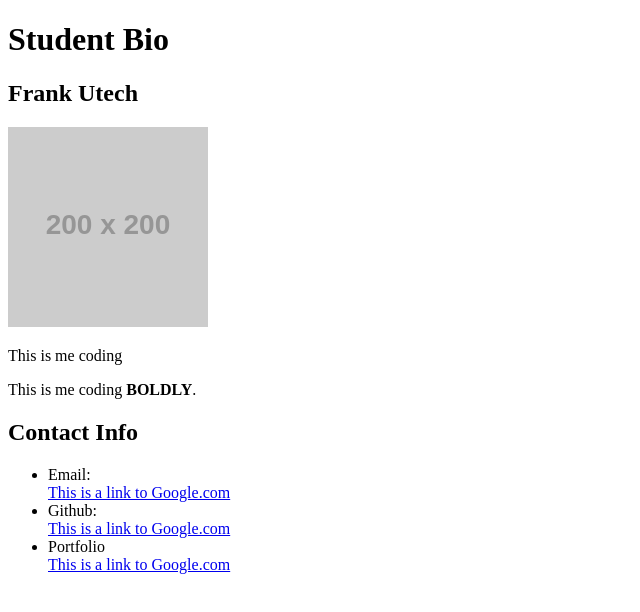
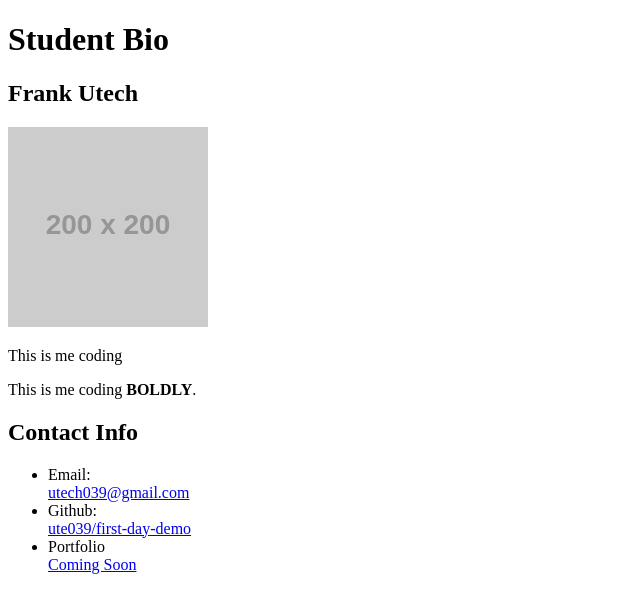
Before and after one commit to ute039/first-day-demo, a plain HTML site: page index.html in a window 1280 px wide. Shown: the whole page, without its empty margins (0-640 px from the left). Drawn offline with Linux system fonts and the light colour scheme; placeholder pictures from the web are drawn by us.

Commit message:
First draft

```diff
--- a/index.html
+++ b/index.html
@@ -26,9 +26,9 @@
 
        <!-- Unordered list -->
        <ul>
-        <li>Email:</li> <a href="utech039@gmail.com">This is a link to Google.com</a>
-        <li>Github:</li> <a href="https://github.com/ute039/first-day-demo">This is a link to Google.com</a>
-        <li>Portfolio</li> <a href="Coming Soon">This is a link to Google.com</a>
+        <li>Email:</li> <a href="utech039@gmail.com">utech039@gmail.com</a>
+        <li>Github:</li> <a href="https://github.com/ute039/first-day-demo">ute039/first-day-demo</a>
+        <li>Portfolio</li> <a href="Coming Soon">Coming Soon</a>
       </ul>
     </section>
 
```
